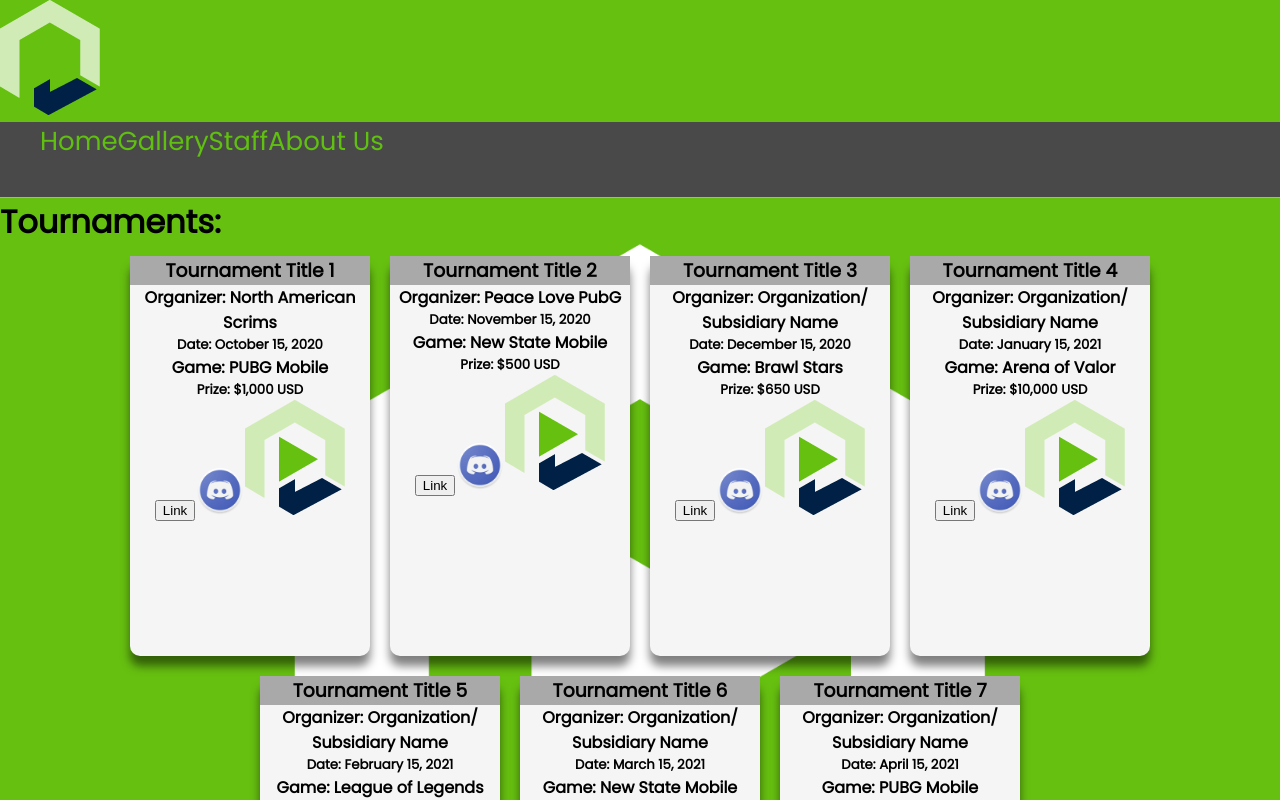
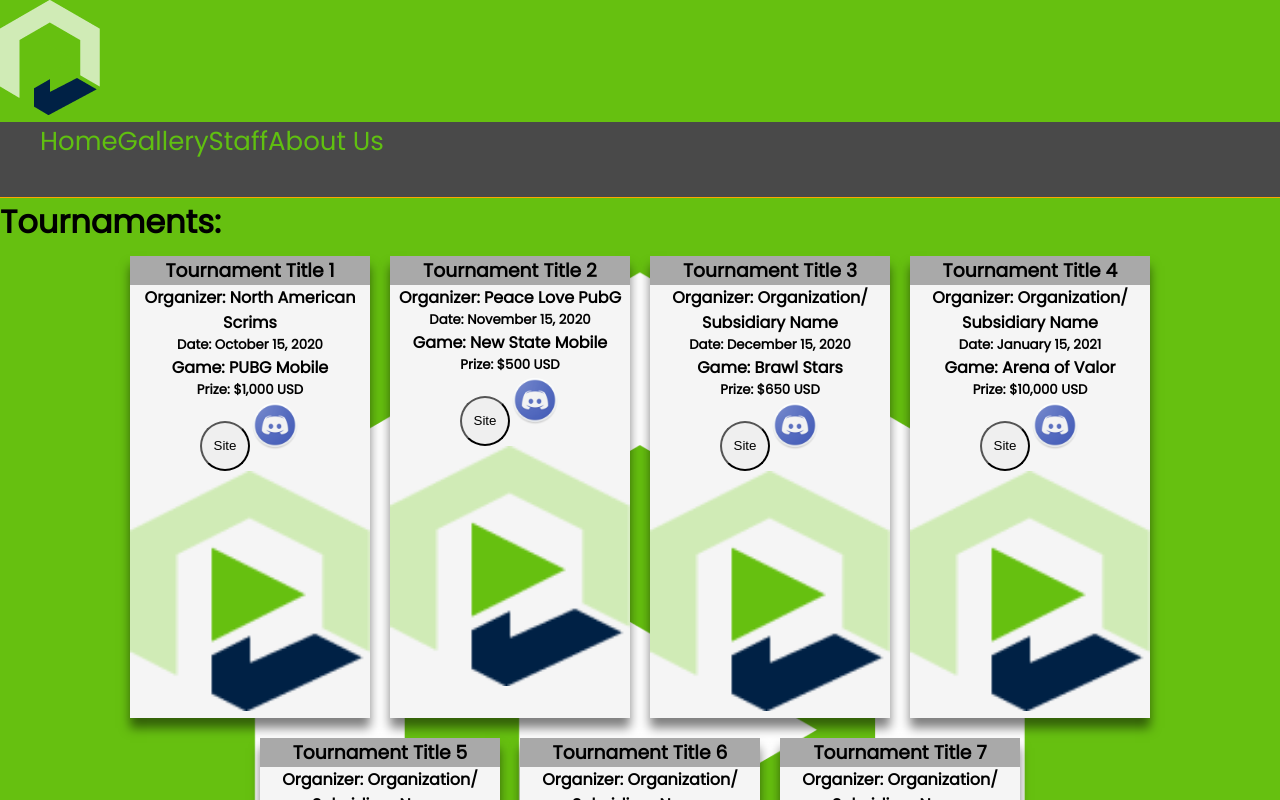
Before and after one commit to cmokbel1/peace-love-pubg, a React (Create React App) app: page /gallery in a window 1280 px wide. Shown: the top 800 px of the page. Built offline with nearby package versions, Linux system fonts and the light colour scheme.

Commit message:
hover effects for tournament cards

```diff
--- a/src/components/GalleryCard/GalleryCard.js
+++ b/src/components/GalleryCard/GalleryCard.js
@@ -14,9 +14,10 @@
           <h4>Game: {tournament.game}</h4>
           <h5>Prize: {tournament.prize}</h5>
         </div>
-        <button href={tournament.link}>Link</button>
-        <a href={tournament.discord}><img src={discord} className="discord" alt="discord icon"/></a>
-        <img variant="bottom" src={tournament.img} alt="tournament logo" />
+        <button className="linkButton sameLine" href={tournament.link}>Site</button>
+        <a href={tournament.discord}><img src={discord} className="discord sameLine" alt="discord icon"/></a>
+        <br />
+        <img variant="bottom" className="tourneyimg" src={tournament.img} alt="tournament logo" />
       </div>
       <br />
     </>
--- a/src/components/GalleryCard/gallery.css
+++ b/src/components/GalleryCard/gallery.css
@@ -1,13 +1,15 @@
 .cardContainerGal {
   width: 15rem;
-  height: 25rem;
   text-align: center;
   margin: 10px;
   background-color: whitesmoke;
    box-shadow: 0 10px 10px rgba(0, 0, 0, 0.5);
-  content: "";
-  border-radius:10px;
+  align-items: center;
+  transition: all .2s ease-in-out;
 }
+    .cardContainerGal:hover {
+       transform: scale(1.2);
+    }
 
 .cardBodyGal {
   font-weight: medium;
@@ -17,15 +19,21 @@
 .cardBodyGal h3 {
   background-color: darkgray;
 }
-
-.cardBodyGal button {
-  display: block;
+.sameLine {
+  align-items: center;
 }
-.cardBodyGal img {
-display: inline-block;
+.linkButton {
+  height: 50px;
+  width: 50px;
+  border-radius: 50px;
 }
 
  .discord {
   height: 50px;
   width: 50px;
 }
+.tourneyimg {
+  background-size: cover;
+  height: 15rem;
+  width: 15rem;
+}
```
